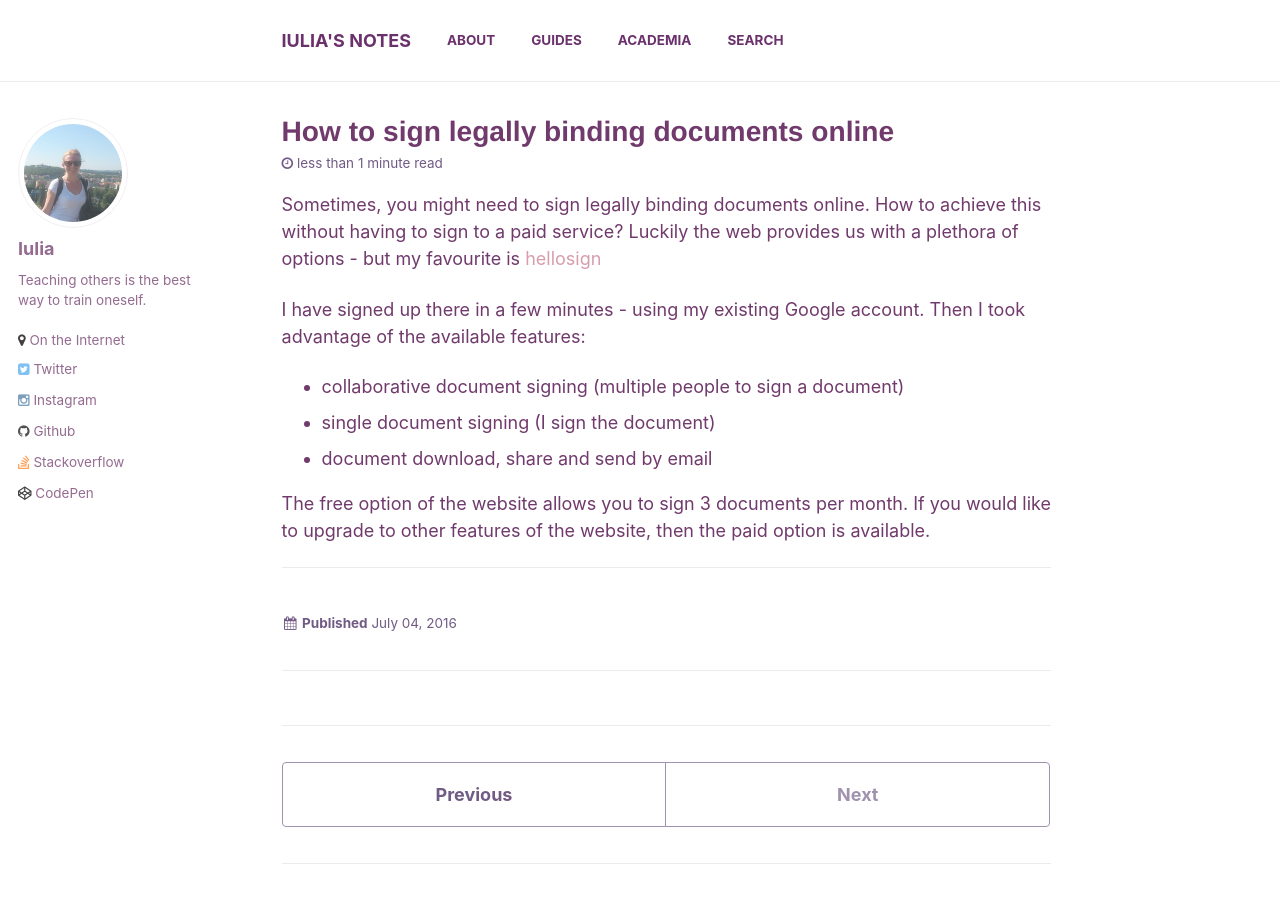
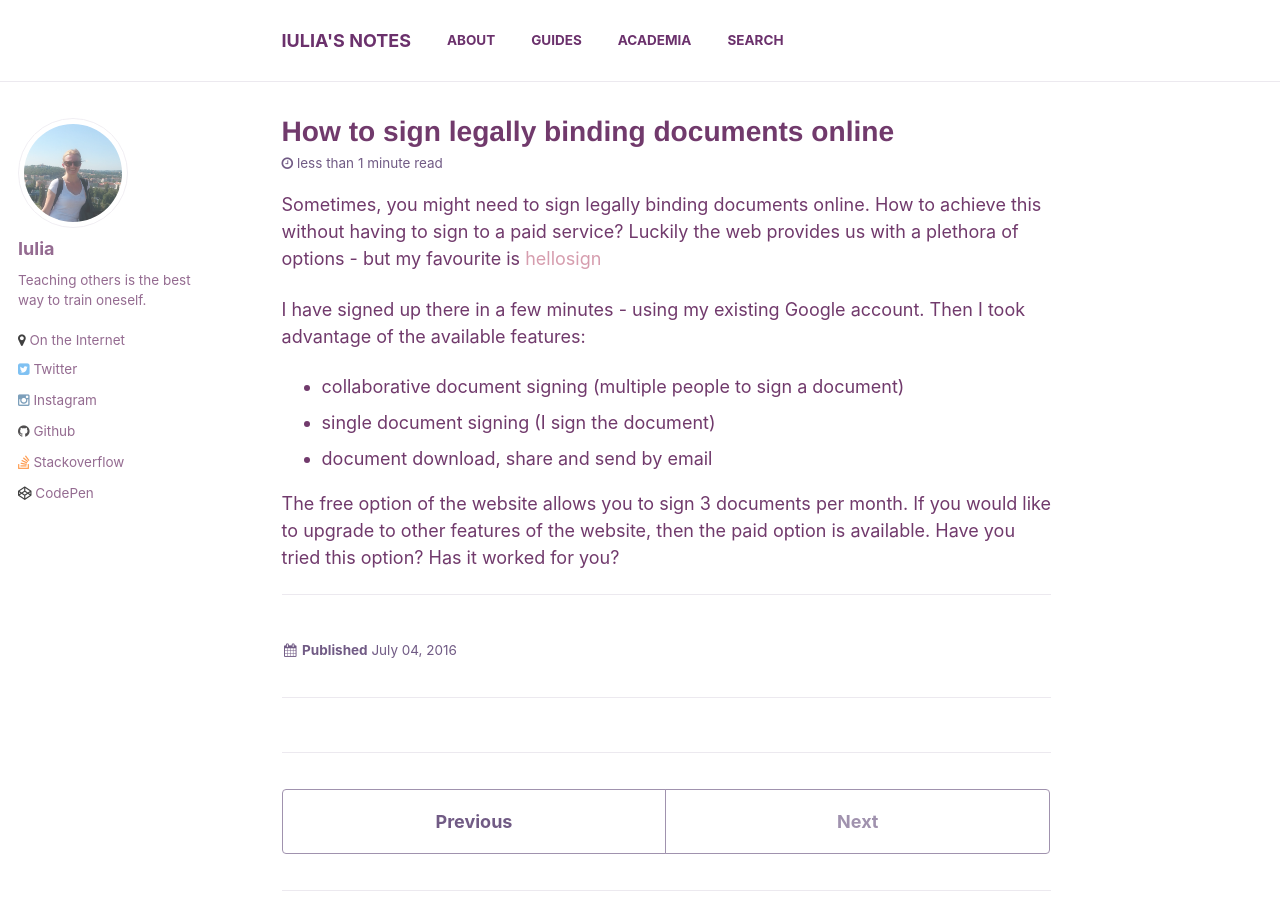
Before and after one commit to iulia-codes/notes, a Jekyll site: the page built from _posts/2016-07-04-sign-legally-binding-documents-online.md, in a window 1280 px wide and 900 px high. Built offline with Jekyll 4.4.1, drawn with Linux system fonts in a browser that asks for light colours; comment, search, counter and statistics services are not loaded.

Commit message:
SIgn legally binding doucments online

```diff
--- a/_posts/2016-07-04-sign-legally-binding-documents-online.md
+++ b/_posts/2016-07-04-sign-legally-binding-documents-online.md
@@ -21,6 +19,6 @@ I have signed up there in a few minutes - using my existing Google account. Then
 * single document signing (I sign the document)
 * document download, share and send by email
 
-The free option of the website allows you to sign 3 documents per month. If you would like to upgrade to other features of the website, then the paid option is available.
+The free option of the website allows you to sign 3 documents per month. If you would like to upgrade to other features of the website, then the paid option is available. Have you tried this option? Has it worked for you?
 
 ---
```
Also changed, not shown: other parts of _posts/2016-07-04-sign-legally-binding-documents-online.md (+0 -2 lines).
